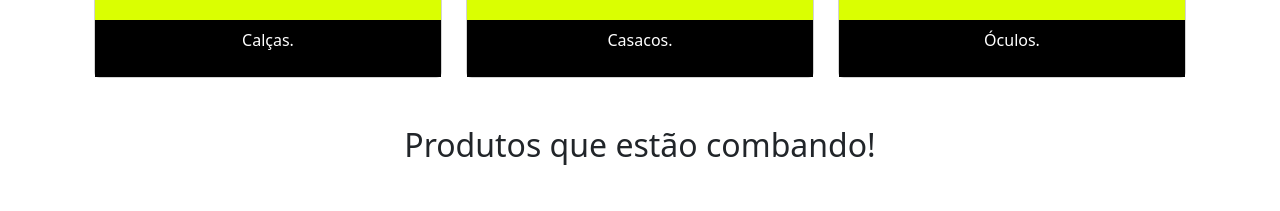
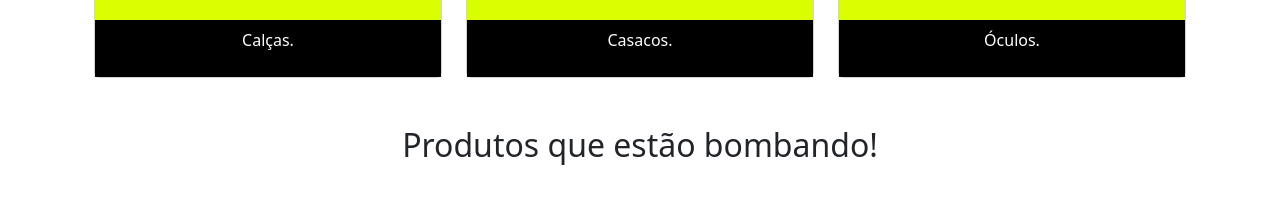
Before and after one commit to pedrohamaranhao13/landing_page_responsiva, a plain HTML site: page index.html in a window 1280 px wide. Shown: the part 1240-1451 px from the top of the page. Drawn offline with nearby package versions, Linux system fonts and the light colour scheme.

Commit message:
feat: correção de ortografia

```diff
--- a/index.html
+++ b/index.html
@@ -202,7 +202,7 @@
     </div>
   </div>
 
-  <h2 class="container text-center my-3 my-xl-5">Produtos que estão combando!</h2>
+  <h2 class="container text-center my-3 my-xl-5">Produtos que estão bombando!</h2>
 
   <div class="container row mx-auto">
 
```
